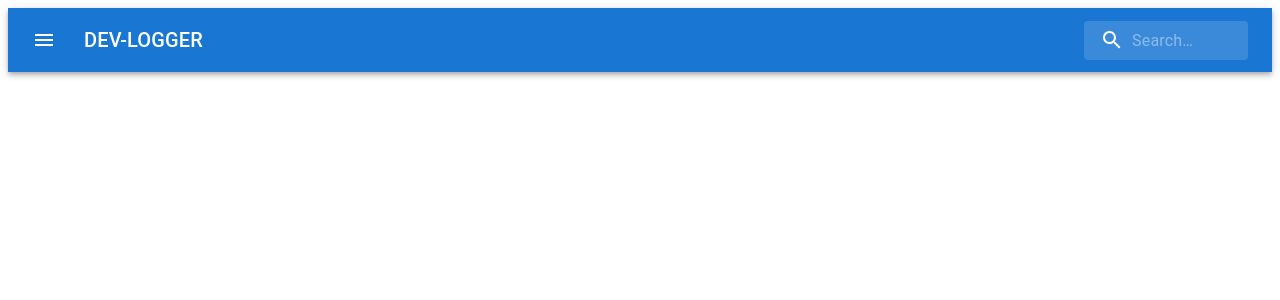
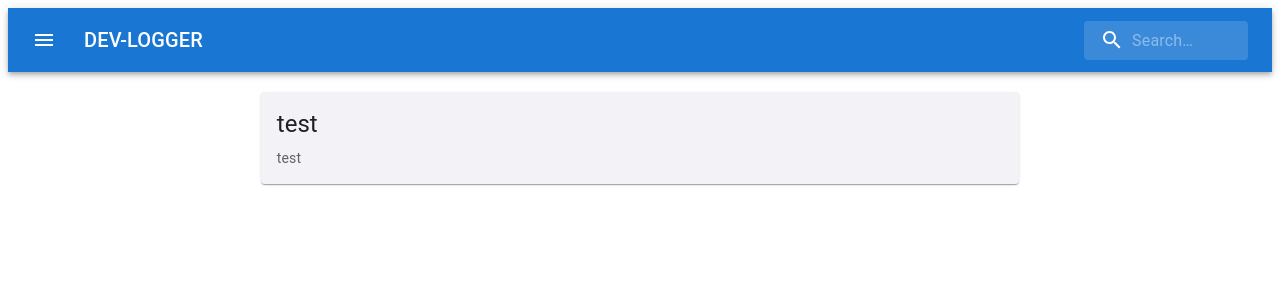
Before and after one commit to ChanHoLee275/blog, a React (Create React App) app: page / in a window 1280 px wide. Shown: the top 300 px of the page. Built offline with nearby package versions, Linux system fonts and the light colour scheme.

Commit message:
feat: 포스팅 표시를 위한 카드 컴포넌트 추가

```diff
--- a/src/Router.tsx
+++ b/src/Router.tsx
@@ -1,7 +1,8 @@
 import React from 'react';
 import { BrowserRouter } from 'react-router-dom';
 import Header from './component/Header';
+import List from './component/List';
 
-const Router = () => <BrowserRouter><Header/></BrowserRouter>;
+const Router = () => <BrowserRouter><Header/><List></List></BrowserRouter>;
 
 export default Router;
--- /dev/null
+++ b/src/component/List/Item/index.tsx
@@ -0,0 +1,29 @@
+import * as React from 'react';
+import Card from '@mui/material/Card';
+import CardContent from '@mui/material/CardContent';
+import Typography from '@mui/material/Typography';
+import { CardActionArea } from '@mui/material';
+
+export interface ItemProps {
+    title: string;
+    abstract: string;
+}
+
+const Item : React.FC<ItemProps> = ({title, abstract}) => {
+  return (
+    <Card sx={{ minWidth: 345, width: "60%", backgroundColor: "#f2f2f7" }}>
+      <CardActionArea>
+        <CardContent>
+          <Typography gutterBottom variant="h5" component="div">
+            {title}
+          </Typography>
+          <Typography variant="body2" color="text.secondary">
+            {abstract}
+          </Typography>
+        </CardContent>
+      </CardActionArea>
+    </Card>
+  );
+}
+
+export default Item;
--- a/src/component/List/index.tsx
+++ b/src/component/List/index.tsx
@@ -0,0 +1,15 @@
+import React from 'react';
+import styled from '@emotion/styled';
+import Item from './Item';
+
+const Container = styled.div`
+    width: 100%;
+    height: 100%;
+    display: flex;
+    justify-content: center;
+    margin-top: 20px;
+`;
+
+const List = () => <Container><Item title={"test"} abstract={"test"}/></Container>
+
+export default List;
```
